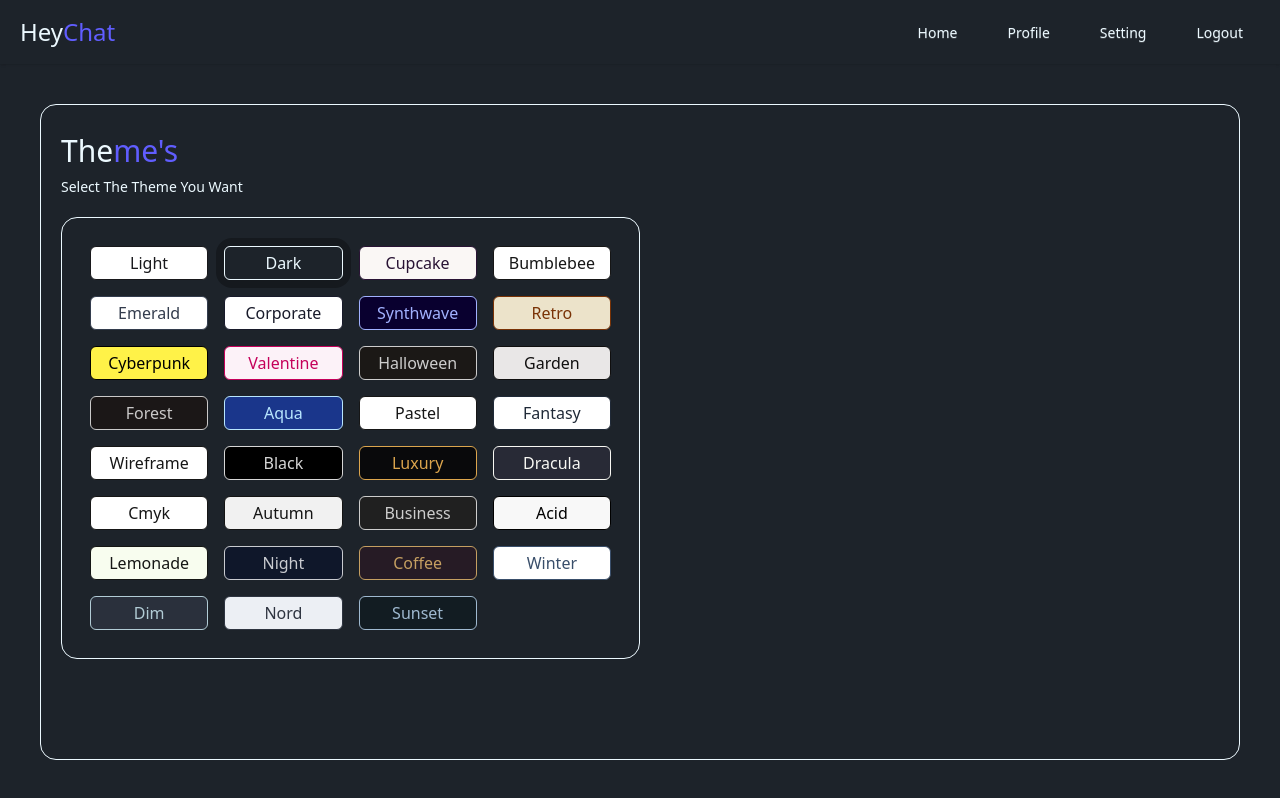
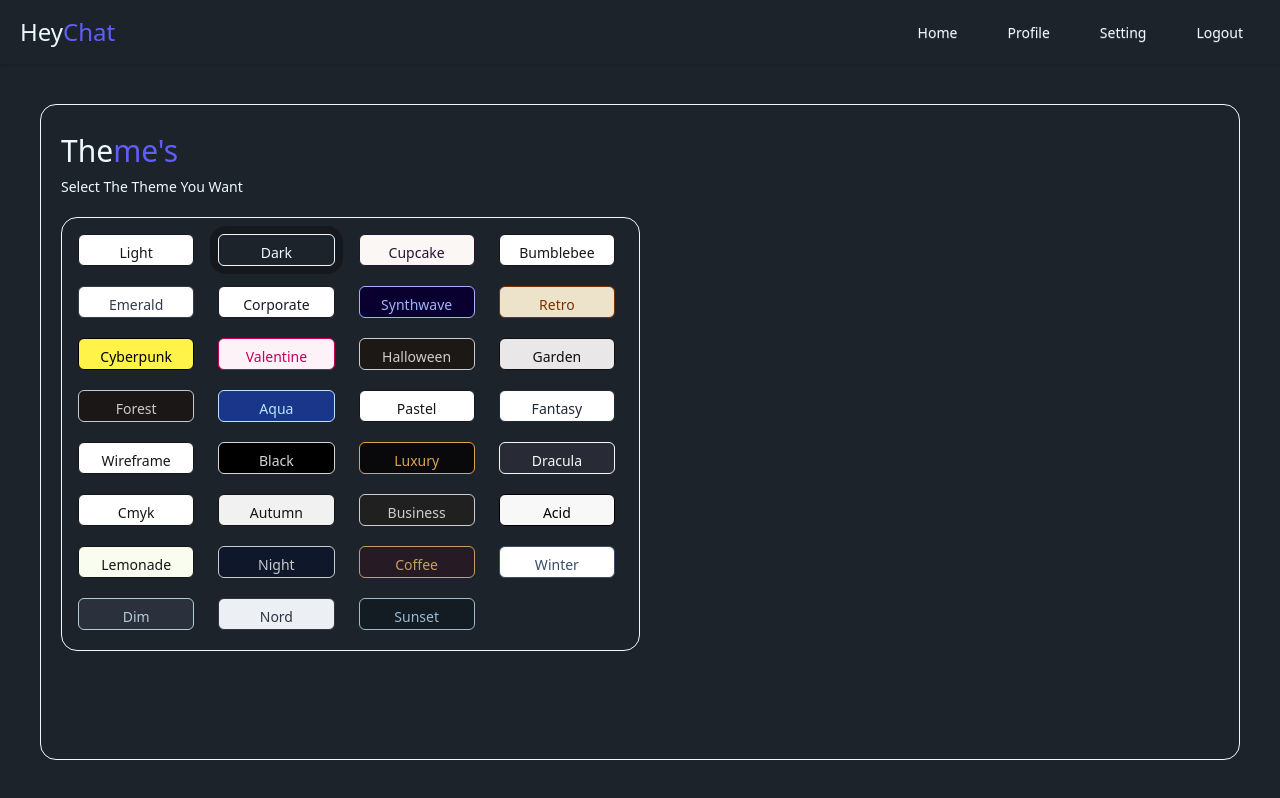
Before and after one commit to SyedSohail786/chat-app, a React (Vite) app in the folder frontend/: page /settings in a window 1280 px wide. Built offline with nearby package versions, Linux system fonts and the light colour scheme; a web font is replaced by a local one.

Commit message:
setting page ui

```diff
--- a/frontend/src/pages/SettingPage.jsx
+++ b/frontend/src/pages/SettingPage.jsx
@@ -17,23 +17,14 @@ export default function SettingPage() {
           <h1 className="text-3xl my-2 ">The<span className="text-primary">me's</span></h1>
           <p className="text-sm">Select The Theme You Want</p>
           {/* Themes Section */}
-          <div className="grid grid-cols-4 border rounded-2xl mt-5 p-5">
+          <div className="grid grid-cols-4 border rounded-2xl mt-5 p-2">
             {
               THEMES.map((items, index) => {
                 return (
-                  <button key={index} className={`${theme == items ? "bg-base-300" : "hover:bg-primary"} rounded-2xl transition-colors p-2 capitalize`} onClick={() => setTheme(items)}>
-                    <div className="relative-h-8 w-full rounded-md border overflow-hidden p-1" data-theme={items}>
+                  <button key={index} className={`${theme == items ? "bg-base-300" : "hover:bg-primary"} rounded-2xl transition-colors p-2 capitalize  mr-2 mb-1 gap-2 text-sm`} onClick={() => setTheme(items)}>
+                    <div className="relative h-8 w-full rounded-md border p-2" data-theme={items}>
                       {items}
-                      <div className="absolute grid grid-cols-4  p-1 ">
-                        <div className="rounded bg-primary"></div>
-                        <div className="rounded bg-secondary"></div>
-                        <div className="rounded bg-accent"></div>
-                        <div className="rounded bg-neutral"></div>
-                      </div>
                     </div>
-
-
-
                   </button>
                 )
               })
```
